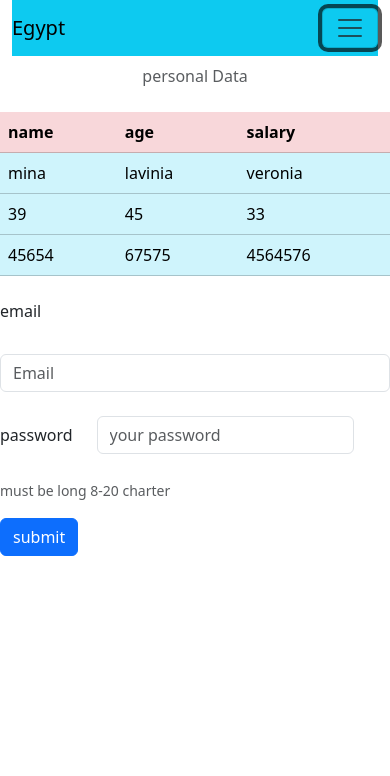
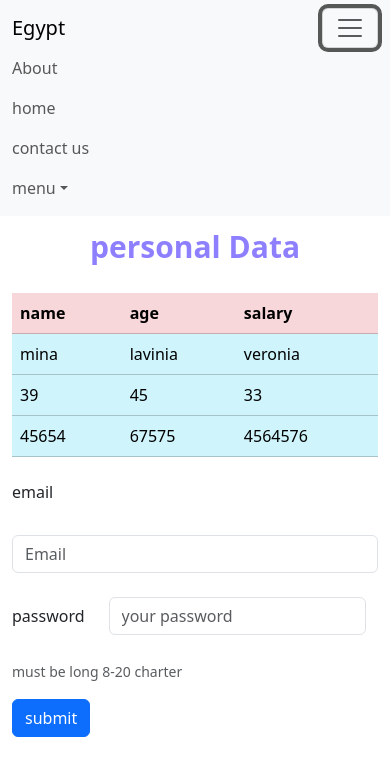
Before and after one commit to Minabasta5/bootsrtap.assignment, a plain HTML site: page index.html in a window 390 px wide. Both pictures are taken after a click on the button "Toggle navigation". Drawn offline with nearby package versions, Linux system fonts and the light colour scheme.

Commit message:
Update index.html

```diff
--- a/index.html
+++ b/index.html
@@ -5,16 +5,15 @@
     <meta name="viewport" content="width=device-width, initial-scale=1.0">
     <title>Document</title>
     <link rel="stylesheet" href="style.css">
-
     <link href="https://cdn.jsdelivr.net/npm/bootstrap@5.3.3/dist/css/bootstrap.min.css" rel="stylesheet" integrity="sha384-QWTKZyjpPEjISv5WaRU9OFeRpok6YctnYmDr5pNlyT2bRjXh0JMhjY6hW+ALEwIH" crossorigin="anonymous">
 </head>
 <body >
-    <div class="container">
     <!-- here i used bootstrao classes to choose the light color for the background -->
-    <nav class="navbar navbar-expand-sm navbar-primary bg-info">
+    <nav class="navbar navbar-expand-sm bg-body-tertiary">
+        <div class="container-fluid">
         <a class="navbar-brand" href="index.html">Egypt</a>
-        <button class="navbar-toggler" type="button" data-toggle="collapse" data-target="#navbarNavDropdown
-        " aria-controle="navbarNavDropdown" aria-expanded="false"
+        <button class="navbar-toggler" type="button" data-bs-toggle="collapse" data-bs-target="#navbarNavDropdown
+        " aria-controls="navbarNavDropdown" aria-expanded="false"
         aria-label="Toggle navigation"><span class="navbar-toggler-icon">
         </span></button>
         <!-- the links of the navbar -->
@@ -31,9 +30,9 @@
                 </li>
                 <!-- here in the dropdown menu i should you the javescript to make it working -->
                 <li class="nav-item dropdown">
-                    <a  class="nav-link  dropdown-toggle" href="#" id="navbarDropdownMenuLink"
-                        role="button" data-toggle="dropdown" aria-haspopup="true" aria-expanded="false">menu</a>
-                    <div class="dropdown-menu" aria-labelledby="navbarDropdownMenuLink">
+                    <a  class="nav-link  dropdown-toggle" href="#"
+                    role="button" data-bs-toggle="dropdown" aria-haspopup="true" aria-expanded="false">menu</a>
+                    <div class="dropdown-menu" >
                         <a class="dropdown-item" href="#">cairo</a>
                         <a class="dropdown-item" href="#">sharm  Elshiesk</a>
                         <a class="dropdown-item" href="#">hurghada</a>
@@ -41,11 +40,12 @@
                 </li>
             </ul>
         </div>
+        </div>
     </nav>
-</div>
+    <div class="container">
         <!-- for all the table i gived  info color expect the head -->
-    <table class="table table-info" >
-        <caption  class="caption caption-top"  class="fs-4"><p class="text-center " class="fs-3" class="bg-info" >personal Data</p></caption>
+        <table class="table table-info table-responsive" >
+            <caption  class="caption caption-top"  class="fs-4"><p class="cap" class="text-center " class="fs-3"  >personal Data</p></caption>
 
             <thead>
                 <tr  class="table-danger ">
@@ -75,7 +75,7 @@
                 </tr>
             </tfoot>
         </table>
-</div>
+
 
     <form   class="row g-4 "  action="get">
         <div class="col-auto">
@@ -102,5 +102,8 @@
     <!-- here i put a small margin top for the submit button plus the color -->
     <button type="submit"  value="submit" class="btn btn-primary mt-3" >submit</button>
 
-<script src="https://cdn.jsdelivr.net/npm/bootstrap@5.3.3/dist/js/bootstrap.bundle.min.js" integrity="sha384-YvpcrYf0tY3lHB60NNkmXc5s9fDVZLESaAA55NDzOxhy9GkcIdslK1eN7N6jIeHz" crossorigin="anonymous"></script></body>
+</div>
+    <!-- <SCRIPT src="node_modules/jquery/dist/jquery.js"></SCRIPT> -->
+    <script src="https://cdn.jsdelivr.net/npm/bootstrap@5.3.3/dist/js/bootstrap.bundle.min.js" integrity="sha384-YvpcrYf0tY3lHB60NNkmXc5s9fDVZLESaAA55NDzOxhy9GkcIdslK1eN7N6jIeHz" crossorigin="anonymous"></script>
+</body>
 </html>
```
Lines whose indentation alone changed are shown as unchanged.
